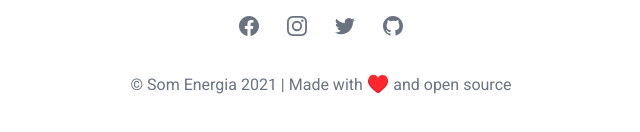
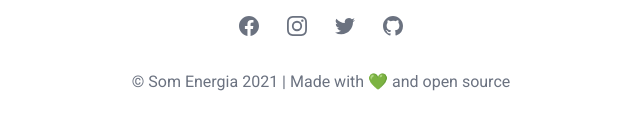
Before and after one commit to Som-Energia/hackasom, a Gatsby site: page / in a window 1280 px wide. Shown: the part 2806-2938 px from the top of the page, 319-959 px from the left. Built offline with nearby package versions, Linux system fonts and the light colour scheme; Gatsby itself is replaced by a stand-in of ours.

Commit message:
fixed footer with love

```diff
--- a/src/components/layout/Footer.js
+++ b/src/components/layout/Footer.js
@@ -33,8 +33,8 @@ export default function Footer() {
           ))}
         </div>
         <p className="mt-8 text-center text-base text-gray-500">
-          &copy; Som Energia {new Date().getFullYear()} | Made with{" "}
-          <span className="text-lg text-som-green">♥️</span> and open source
+          &copy; Som Energia {new Date().getFullYear()} | Made with 💚 and open
+          source
         </p>
       </div>
     </footer>
```
